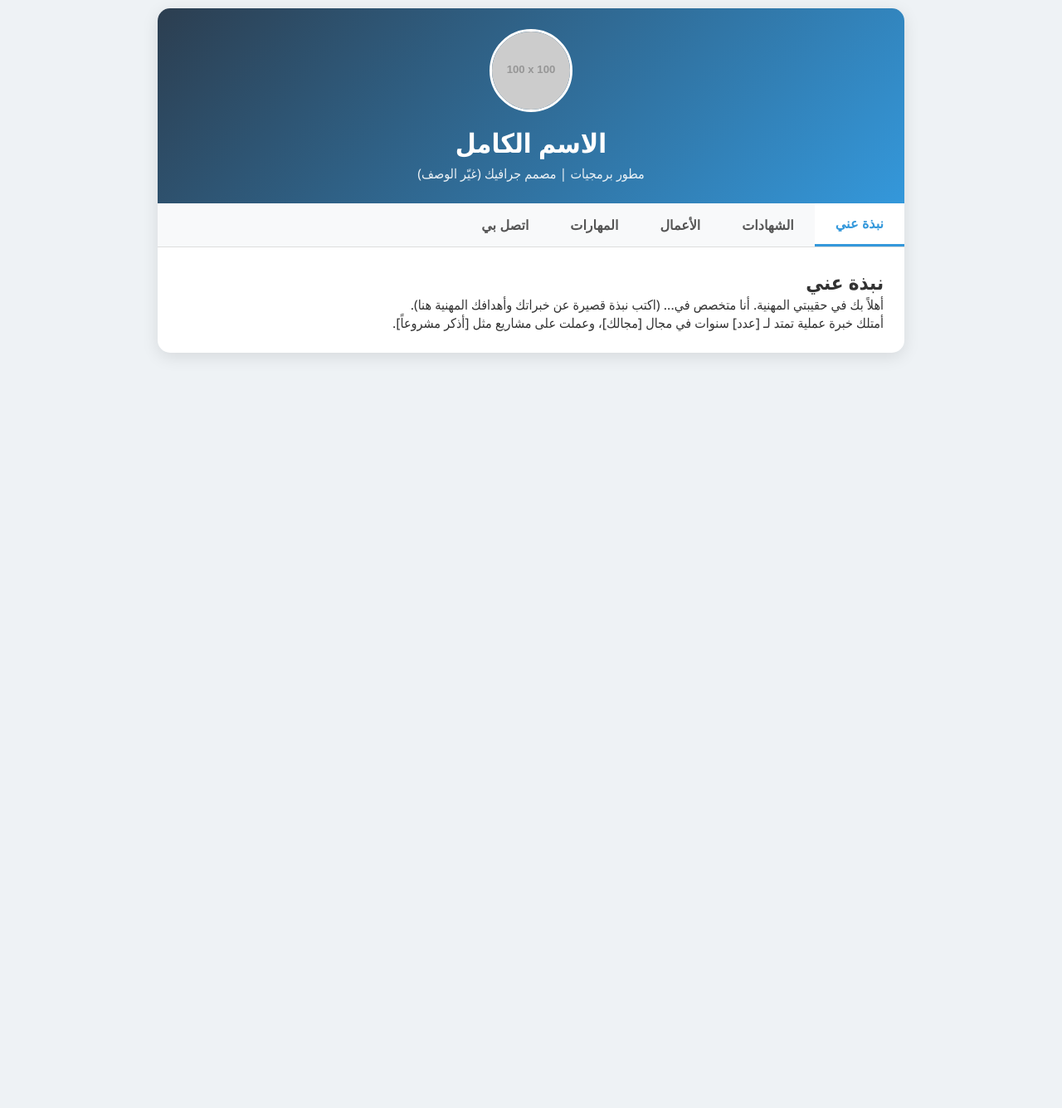
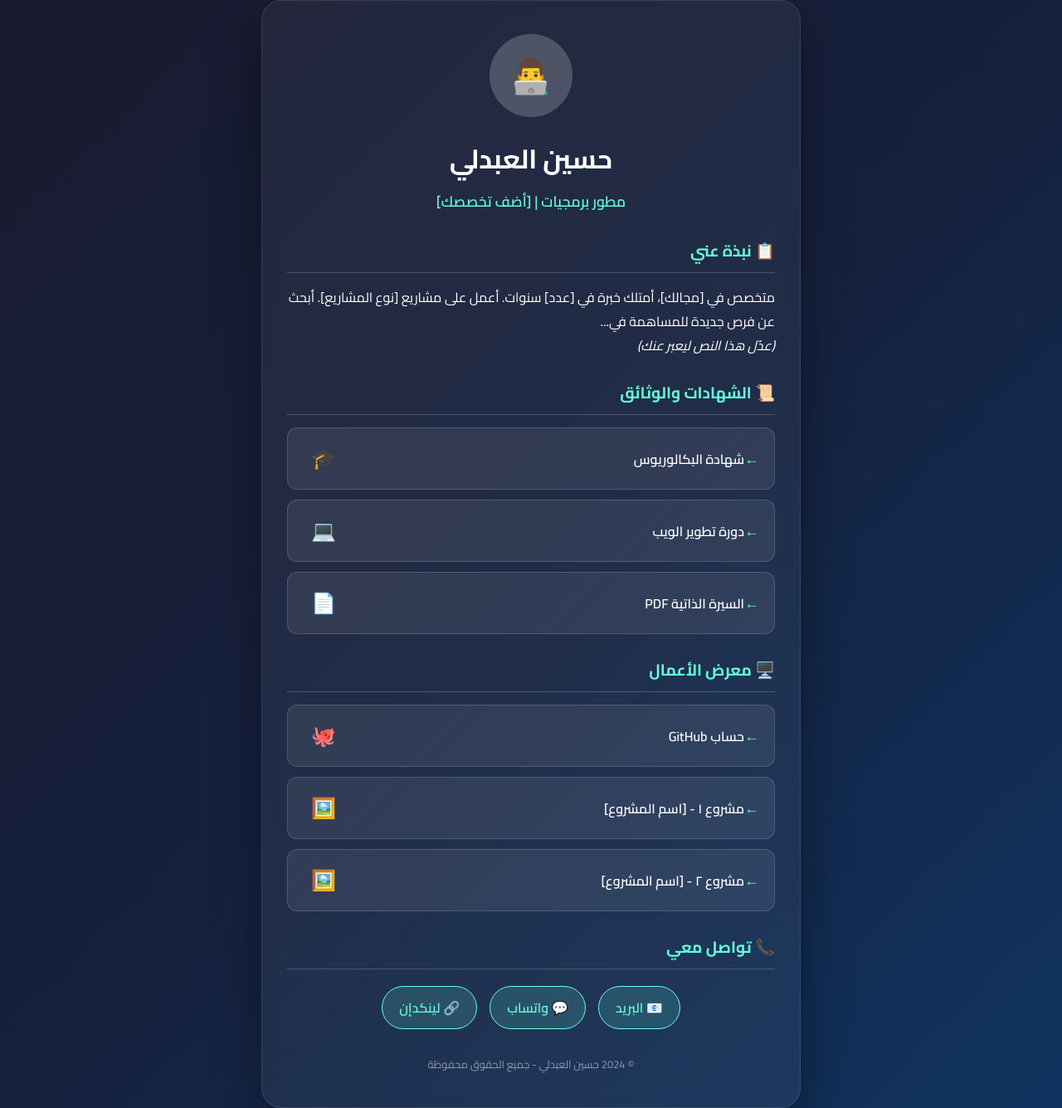
Before and after one commit to hussienalabdali5-create/bengaluru-companion, a plain HTML site: page index.html in a window 1280 px wide. Shown: the part 20-1355 px from the top of the page at 83% size. Before the commit the page ends 800 px from the top, so only its background shows below. Drawn offline with Linux system fonts and the light colour scheme; placeholder pictures from the web are drawn by us.

Commit message:
Update index.html

```diff
--- a/index.html
+++ b/index.html
@@ -1,151 +1,226 @@
 <!DOCTYPE html>
-<html dir="rtl" lang="ar">
+<html lang="ar" dir="rtl">
 <head>
     <meta charset="UTF-8">
     <meta name="viewport" content="width=device-width, initial-scale=1.0">
-    <title>الحقيبة المهنية - [اسمك]</title>
+    <title>حسين العبدلي - السيرة الذاتية</title>
+    <link href="https://fonts.googleapis.com/css2?family=Cairo:wght@400;600;700&display=swap" rel="stylesheet">
     <style>
-        * { box-sizing: border-box; margin: 0; padding: 0; }
-        body { font-family: 'Segoe UI', Tahoma, Geneva, Verdana, sans-serif; background: #eef2f5; color: #333; }
-        .wrapper { max-width: 900px; margin: 30px auto; background: white; border-radius: 15px; overflow: hidden; box-shadow: 0 5px 20px rgba(0,0,0,0.1); }
-        .top-bar { background: linear-gradient(135deg, #2c3e50, #3498db); color: white; padding: 25px; text-align: center; }
-        .top-bar img { width: 100px; height: 100px; border-radius: 50%; object-fit: cover; border: 3px solid white; }
-        .top-bar h1 { margin: 10px 0 5px; }
-        .top-bar p { opacity: 0.9; }
-        .tabs { display: flex; background: #f8f9fa; border-bottom: 1px solid #ddd; overflow-x: auto; }
-        .tab-btn { padding: 15px 25px; background: none; border: none; cursor: pointer; font-size: 16px; font-weight: bold; color: #555; transition: 0.2s; white-space: nowrap; }
-        .tab-btn.active { color: #3498db; border-bottom: 3px solid #3498db; background: white; }
-        .tab-btn:hover { color: #2c3e50; }
-        .tab-content { display: none; padding: 25px; animation: fadeEffect 0.5s; }
-        .tab-content.active { display: block; }
-        @keyframes fadeEffect { from {opacity: 0;} to {opacity: 1;} }
-        .grid { display: grid; grid-template-columns: repeat(auto-fit, minmax(200px, 1fr)); gap: 15px; margin-top: 15px; }
-        .card { border: 1px solid #e0e0e0; border-radius: 10px; padding: 15px; text-align: center; background: #fafafa; }
-        .card a { color: #3498db; text-decoration: none; font-weight: bold; display: block; margin-top: 8px; }
-        .skills span { display: inline-block; background: #3498db; color: white; padding: 5px 12px; border-radius: 20px; margin: 4px; font-size: 14px; }
-        .contact-links a { display: inline-block; margin: 8px; padding: 10px 15px; background: #3498db; color: white; text-decoration: none; border-radius: 5px; }
-        @media (max-width: 600px) { .tab-btn { padding: 12px 15px; font-size: 14px; } }
+        * {
+            margin: 0;
+            padding: 0;
+            box-sizing: border-box;
+        }
+
+        body {
+            font-family: 'Cairo', sans-serif;
+            background: linear-gradient(135deg, #1a1a2e, #16213e, #0f3460);
+            min-height: 100vh;
+            display: flex;
+            align-items: center;
+            justify-content: center;
+            padding: 20px;
+            color: #fff;
+        }
+
+        .container {
+            background: rgba(255, 255, 255, 0.05);
+            backdrop-filter: blur(10px);
+            border-radius: 24px;
+            padding: 40px 30px;
+            max-width: 650px;
+            width: 100%;
+            box-shadow: 0 25px 60px rgba(0, 0, 0, 0.4);
+            text-align: center;
+            border: 1px solid rgba(255, 255, 255, 0.1);
+        }
+
+        .avatar {
+            width: 100px;
+            height: 100px;
+            border-radius: 50%;
+            background: rgba(255, 255, 255, 0.2);
+            margin: 0 auto 20px;
+            display: flex;
+            align-items: center;
+            justify-content: center;
+            font-size: 40px;
+        }
+
+        h1 {
+            font-size: 2rem;
+            margin-bottom: 5px;
+            color: #fff;
+        }
+
+        .job-title {
+            color: #64ffda;
+            font-size: 1.1rem;
+            margin-bottom: 25px;
+            font-weight: 600;
+        }
+
+        .section {
+            margin: 25px 0;
+        }
+
+        .section h2 {
+            font-size: 1.2rem;
+            color: #64ffda;
+            margin-bottom: 15px;
+            border-bottom: 1px solid rgba(255, 255, 255, 0.2);
+            padding-bottom: 8px;
+            text-align: right;
+        }
+
+        .links {
+            display: flex;
+            flex-direction: column;
+            gap: 12px;
+        }
+
+        .link-card {
+            background: rgba(255, 255, 255, 0.08);
+            border: 1px solid rgba(255, 255, 255, 0.15);
+            border-radius: 12px;
+            padding: 14px 18px;
+            display: flex;
+            align-items: center;
+            justify-content: space-between;
+            text-decoration: none;
+            color: #fff;
+            transition: all 0.3s ease;
+        }
+
+        .link-card:hover {
+            background: rgba(100, 255, 218, 0.1);
+            border-color: #64ffda;
+            transform: translateX(-5px);
+        }
+
+        .link-card .icon {
+            font-size: 24px;
+            margin-left: 10px;
+        }
+
+        .link-card .label {
+            flex-grow: 1;
+            text-align: right;
+            font-weight: 600;
+        }
+
+        .link-card .arrow {
+            color: #64ffda;
+            font-size: 18px;
+        }
+
+        .contact-grid {
+            display: flex;
+            justify-content: center;
+            gap: 15px;
+            flex-wrap: wrap;
+            margin-top: 20px;
+        }
+
+        .contact-btn {
+            background: rgba(100, 255, 218, 0.15);
+            color: #64ffda;
+            border: 1px solid #64ffda;
+            padding: 10px 20px;
+            border-radius: 30px;
+            text-decoration: none;
+            font-weight: 600;
+            transition: all 0.3s;
+        }
+
+        .contact-btn:hover {
+            background: #64ffda;
+            color: #1a1a2e;
+        }
+
+        footer {
+            margin-top: 30px;
+            color: rgba(255, 255, 255, 0.5);
+            font-size: 0.8rem;
+        }
     </style>
 </head>
 <body>
 
-<div class="wrapper">
-    <!-- الشريط العلوي -->
-    <div class="top-bar">
-        <!-- ضع رابط صورتك -->
-        <img src="https://via.placeholder.com/100" alt="الصورة الشخصية">
-        <h1>الاسم الكامل</h1>
-        <p>مطور برمجيات | مصمم جرافيك (غيّر الوصف)</p>
+    <div class="container">
+        <!-- القسم العلوي -->
+        <div class="avatar">👨‍💻</div>
+        <h1>حسين العبدلي</h1>
+        <p class="job-title">مطور برمجيات | [أضف تخصصك]</p>
+
+        <!-- نبذة -->
+        <div class="section">
+            <h2>📋 نبذة عني</h2>
+            <p style="line-height: 1.8; text-align: right;">
+                متخصص في [مجالك]، أمتلك خبرة في [عدد] سنوات.
+                أعمل على مشاريع [نوع المشاريع]. أبحث عن فرص جديدة للمساهمة في...
+                <br><em>(عدّل هذا النص ليعبر عنك)</em>
+            </p>
         </div>
 
-    <!-- أزرار التبويب -->
-    <div class="tabs">
-        <button class="tab-btn active" onclick="openTab(event, 'tab1')">نبذة عني</button>
-        <button class="tab-btn" onclick="openTab(event, 'tab2')">الشهادات</button>
-        <button class="tab-btn" onclick="openTab(event, 'tab3')">الأعمال</button>
-        <button class="tab-btn" onclick="openTab(event, 'tab4')">المهارات</button>
-        <button class="tab-btn" onclick="openTab(event, 'tab5')">اتصل بي</button>
-    </div>
-
-    <!-- محتوى التبويب 1: نبذة -->
-    <div id="tab1" class="tab-content active">
-        <h2>نبذة عني</h2>
-        <p>أهلاً بك في حقيبتي المهنية. أنا متخصص في... (اكتب نبذة قصيرة عن خبراتك وأهدافك المهنية هنا).</p>
-        <p>أمتلك خبرة عملية تمتد لـ [عدد] سنوات في مجال [مجالك]، وعملت على مشاريع مثل [أذكر مشروعاً].</p>
-    </div>
-
-    <!-- محتوى التبويب 2: الشهادات والوثائق -->
-    <div id="tab2" class="tab-content">
-        <h2>الشهادات والمستندات</h2>
-        <div class="grid">
-            <div class="card">
-                <strong>🎓 شهادة البكالوريوس</strong>
-                <p>جامعة الملك سعود - 2020</p>
-                <a href="docs/شهادة_البكالوريوس.pdf" target="_blank">عرض/تحميل</a>
-            </div>
-            <div class="card">
-                <strong>📜 دورة تحليل البيانات</strong>
-                <p>Google Data Analytics</p>
-                <a href="docs/شهادة_تحليل_بيانات.pdf" target="_blank">عرض/تحميل</a>
-            </div>
-            <div class="card">
-                <strong>🆔 بطاقة الهوية / جواز السفر</strong>
-                <p>صورة للاطلاع (اختياري)</p>
-                <a href="docs/هوية.pdf" target="_blank">عرض</a>
-            </div>
-            <div class="card">
-                <strong>📋 السيرة الذاتية PDF</strong>
-                <p>نسخة محدثة</p>
-                <a href="docs/CV_اسمك.pdf" target="_blank">تحميل CV</a>
-            </div>
-            <!-- أضف المزيد بنفس النمط -->
+        <!-- الشهادات والوثائق -->
+        <div class="section">
+            <h2>📜 الشهادات والوثائق</h2>
+            <div class="links">
+                <a href="docs/شهادة_البكالوريوس.pdf" target="_blank" class="link-card">
+                    <span class="arrow">←</span>
+                    <span class="label">شهادة البكالوريوس</span>
+                    <span class="icon">🎓</span>
+                </a>
+                <a href="docs/دورة_برمجة.pdf" target="_blank" class="link-card">
+                    <span class="arrow">←</span>
+                    <span class="label">دورة تطوير الويب</span>
+                    <span class="icon">💻</span>
+                </a>
+                <a href="docs/السيرة_الذاتية.pdf" target="_blank" class="link-card">
+                    <span class="arrow">←</span>
+                    <span class="label">السيرة الذاتية PDF</span>
+                    <span class="icon">📄</span>
+                </a>
             </div>
         </div>
 
-    <!-- محتوى التبويب 3: الأعمال والمشاريع -->
-    <div id="tab3" class="tab-content">
-        <h2>معرض الأعمال والمشاريع</h2>
-        <div class="grid">
-            <div class="card">
-                <strong>🖥️ متجر إلكتروني</strong>
-                <p>باستخدام Laravel و React</p>
-                <a href="https://myproject.com" target="_blank">رابط الموقع</a>
-                <a href="docs/شرح_المتجر.pdf" target="_blank">شرح المشروع</a>
-            </div>
-            <div class="card">
-                <strong>📊 لوحة تحكم</strong>
-                <p>Dashboard لتحليل المبيعات</p>
-                <a href="works/لقطة_الشاشة.png" target="_blank">لقطة شاشة</a>
-            </div>
-            <!-- أضف أعمالك -->
+        <!-- معرض الأعمال -->
+        <div class="section">
+            <h2>🖥️ معرض الأعمال</h2>
+            <div class="links">
+                <a href="https://github.com/hussianalabdali5-create" target="_blank" class="link-card">
+                    <span class="arrow">←</span>
+                    <span class="label">حساب GitHub</span>
+                    <span class="icon">🐙</span>
+                </a>
+                <a href="works/مشروع1.png" target="_blank" class="link-card">
+                    <span class="arrow">←</span>
+                    <span class="label">مشروع ١ - [اسم المشروع]</span>
+                    <span class="icon">🖼️</span>
+                </a>
+                <a href="works/مشروع2.png" target="_blank" class="link-card">
+                    <span class="arrow">←</span>
+                    <span class="label">مشروع ٢ - [اسم المشروع]</span>
+                    <span class="icon">🖼️</span>
+                </a>
             </div>
         </div>
 
-    <!-- محتوى التبويب 4: المهارات -->
-    <div id="tab4" class="tab-content">
-        <h2>المهارات التقنية والشخصية</h2>
-        <div class="skills">
-            <span>HTML5</span>
-            <span>CSS3</span>
-            <span>JavaScript</span>
-            <span>React.js</span>
-            <span>Python</span>
-            <span>SQL</span>
-            <span>إدارة المشاريع</span>
-            <span>العمل الجماعي</span>
-            <span>حل المشكلات</span>
-            <!-- أضف مهاراتك -->
+        <!-- التواصل -->
+        <div class="section">
+            <h2>📞 تواصل معي</h2>
+            <div class="contact-grid">
+                <a href="mailto:your.email@example.com" class="contact-btn">📧 البريد</a>
+                <a href="https://wa.me/9665xxxxxxxx" class="contact-btn">💬 واتساب</a>
+                <a href="https://linkedin.com/in/yourname" class="contact-btn">🔗 لينكدإن</a>
             </div>
         </div>
 
-    <!-- محتوى التبويب 5: اتصل بي -->
-    <div id="tab5" class="tab-content">
-        <h2>معلومات الاتصال</h2>
-        <p>يمكنك التواصل معي عبر إحدى القنوات التالية:</p>
-        <div class="contact-links">
-            <a href="mailto:your.email@example.com">📧 البريد الإلكتروني</a>
-            <a href="https://wa.me/9665xxxxxxxx">📱 واتساب</a>
-            <a href="https://linkedin.com/in/yourname">🔗 لينكدإن</a>
-            <a href="https://github.com/yourname">💻 GitHub</a>
+        <footer>
+            © 2024 حسين العبدلي - جميع الحقوق محفوظة
+        </footer>
     </div>
-    </div>
-</div>
-
-<script>
-function openTab(evt, tabId) {
-    var i, tabcontent, tabbuttons;
-    tabcontent = document.getElementsByClassName("tab-content");
-    for (i = 0; i < tabcontent.length; i++) {
-        tabcontent[i].classList.remove("active");
-    }
-    tabbuttons = document.getElementsByClassName("tab-btn");
-    for (i = 0; i < tabbuttons.length; i++) {
-        tabbuttons[i].classList.remove("active");
-    }
-    document.getElementById(tabId).classList.add("active");
-    evt.currentTarget.classList.add("active");
-}
-</script>
 
 </body>
 </html>
```
Lines whose indentation alone changed are shown as unchanged.
